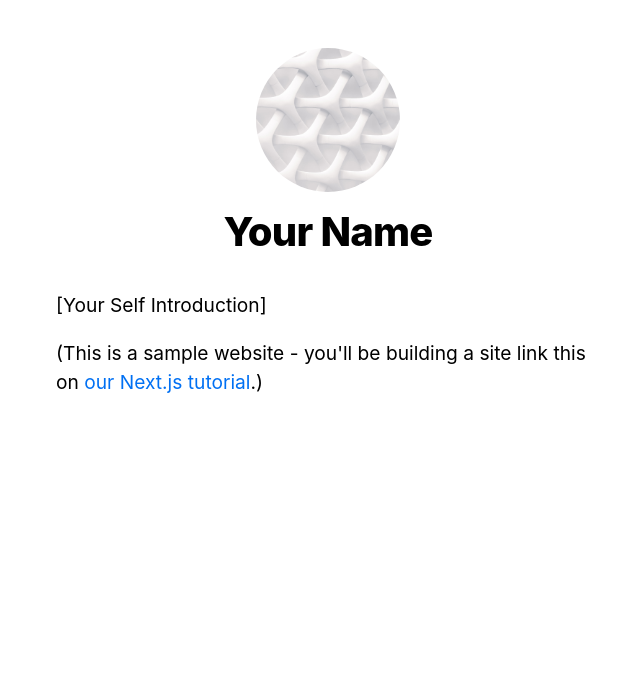
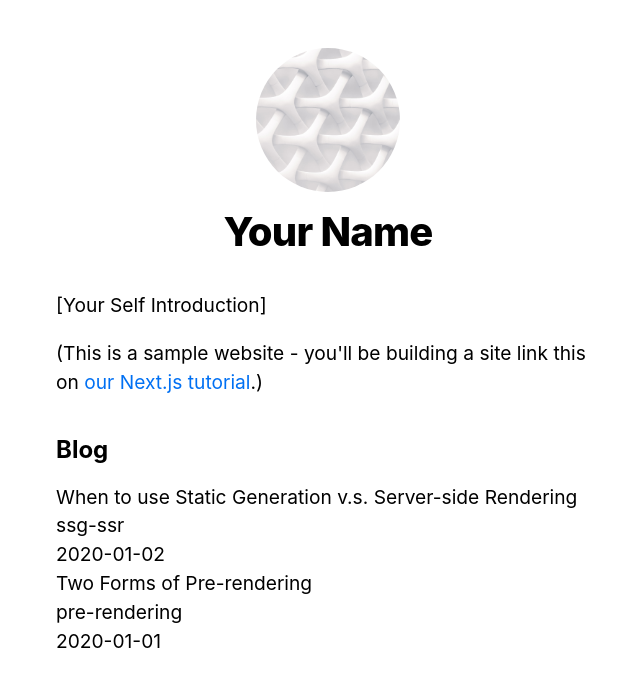
Before and after one commit to HotariTobu/Test-Next-13, a Next.js app in the folder nextjs-blog/: page / in a window 1280 px wide. Shown: the top 686 px of the page, without its empty margins (312-952 px from the left). Built offline with nearby package versions, Linux system fonts and the light colour scheme.

Commit message:
Pre-rendering and Data Fetching/Implement getSPs

```diff
--- a/nextjs-blog/pages/index.js
+++ b/nextjs-blog/pages/index.js
@@ -3,11 +3,13 @@ import Head from "next/head";
 import Layout, { siteTitle } from '../components/layout'
 import utilStyles from '../styles/utils.module.css'
 
-export default function Home() {
+import { getSortedPostsData } from '../lib/posts'
+
+export default function Home({ allPostsData }) {
   return (
     <Layout home>
       <Head>
-        <title>{ siteTitle }</title>
+        <title>{siteTitle}</title>
       </Head>
 
       <section className={utilStyles.headingMd}>
@@ -17,6 +19,31 @@ export default function Home() {
           <a href="https://nextjs.org/learn">our Next.js tutorial</a>.)
         </p>
       </section>
+
+      {/* Pre-rendering and Data Fetching */}
+      <section className={`${utilStyles.headingMd} ${utilStyles.padding1px}`}>
+        <h2 className={utilStyles.headingLg}>Blog</h2>
+        <ul className={utilStyles.list}>
+          {allPostsData.map(({ id, date, title }) => (
+            <li className={utilStyles.listItem} key={id}>
+              {title}
+              <br />
+              {id}
+              <br />
+              {date}
+            </li>
+          ))}
+        </ul>
+      </section>
     </Layout>
   )
 }
+
+export async function getStaticProps() {
+  const allPostsData = getSortedPostsData()
+  return {
+    props: {
+      allPostsData,
+    },
+  }
+}
```
Also changed, not shown: nextjs-blog/posts/pre-rendering.md (renamed from nextjs-blog/pages/posts/pre-rendering.md), nextjs-blog/posts/ssg-ssr.md (renamed from nextjs-blog/pages/posts/ssg-ssr.md).
